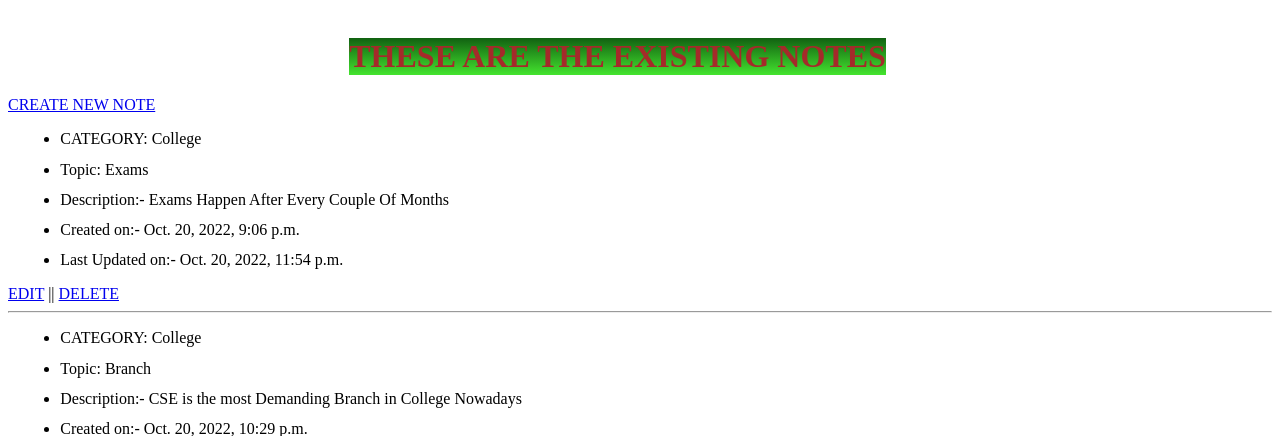
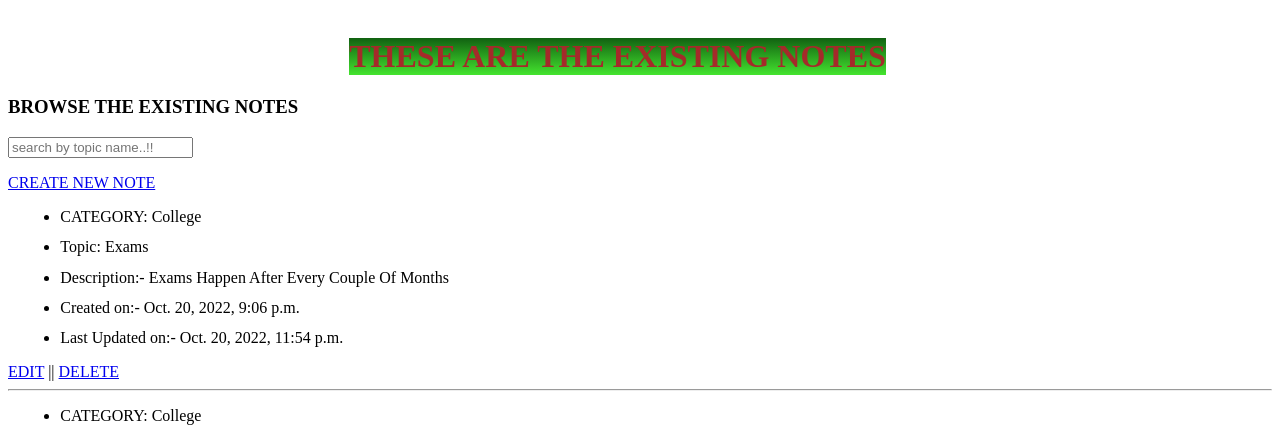
Before and after one commit to Tech-Shreyansh/TODO_LIST, a Django app: page /notes/ in a window 1280 px wide. Shown: the top 436 px of the page. Run offline with Django 4.2, Linux system fonts and the light colour scheme; data comes from the database, SQL or seed files in the repository.

Commit message:
added search bar in notes

```diff
--- a/note/templates/note/notes.html
+++ b/note/templates/note/notes.html
@@ -18,6 +18,14 @@
 <H1>
     THESE ARE THE EXISTING NOTES
 </H1>
+
+<H3>
+    BROWSE THE EXISTING NOTES
+</H3>
+
+<form method="get" action="{% url 'notes' %}">
+    <input width="100px" type="text" name="s" placeholder="search by topic name..!!" />
+</form>
 <a href="{% url 'noteadd' %}">CREATE NEW NOTE</a>
 <div>
     {% for des in desc %}
--- a/note/views.py
+++ b/note/views.py
@@ -27,8 +27,10 @@ def catdelete(request, i):
     return render(request, "note/del_cat.html")
 
 def notes(request):
-    des= description.objects.all()
-    context = {'desc' :des}
+    s= request.GET.get('s') if request.GET.get('s') != None else ''
+    des= description.objects.filter(topic__topic__icontains=s)
+    note_count = des.count()
+    context = {'desc' :des,}
     return render(request, "note/notes.html", context)
 
 def noteadd(request):
```
